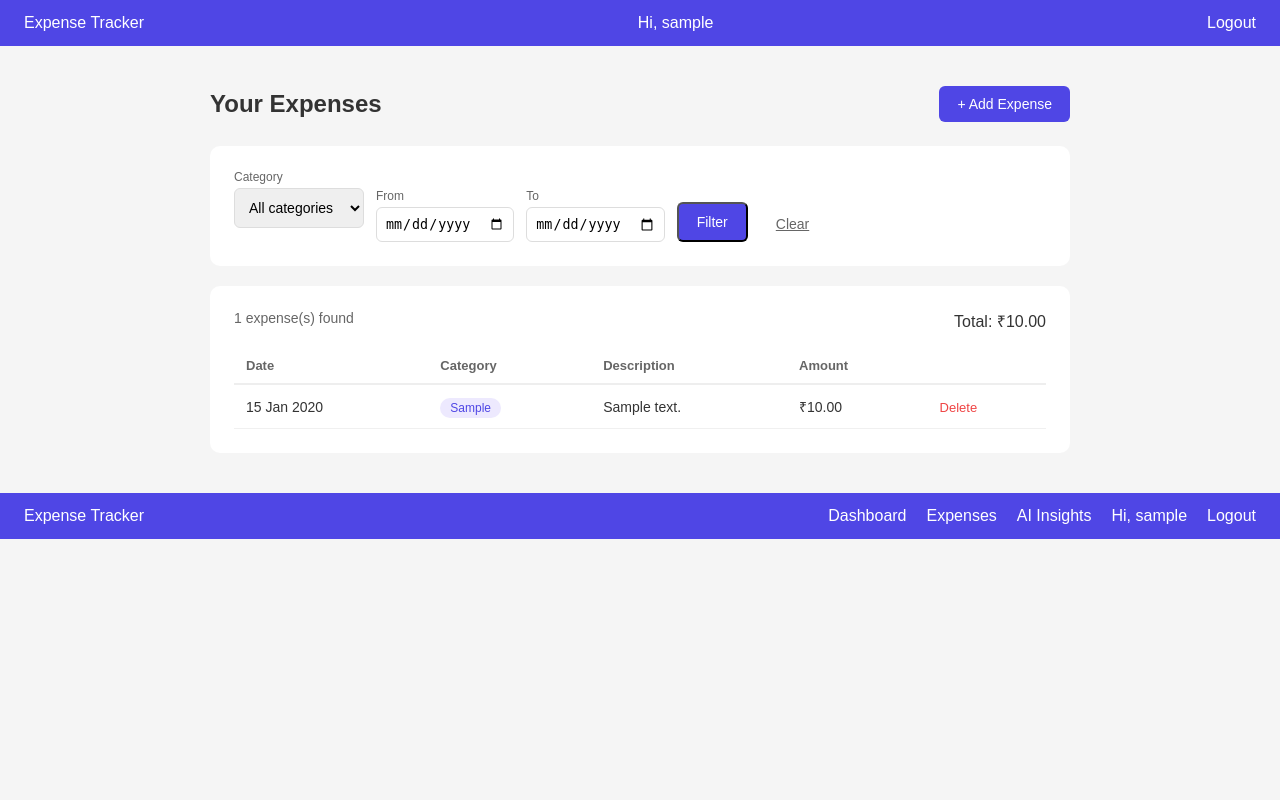
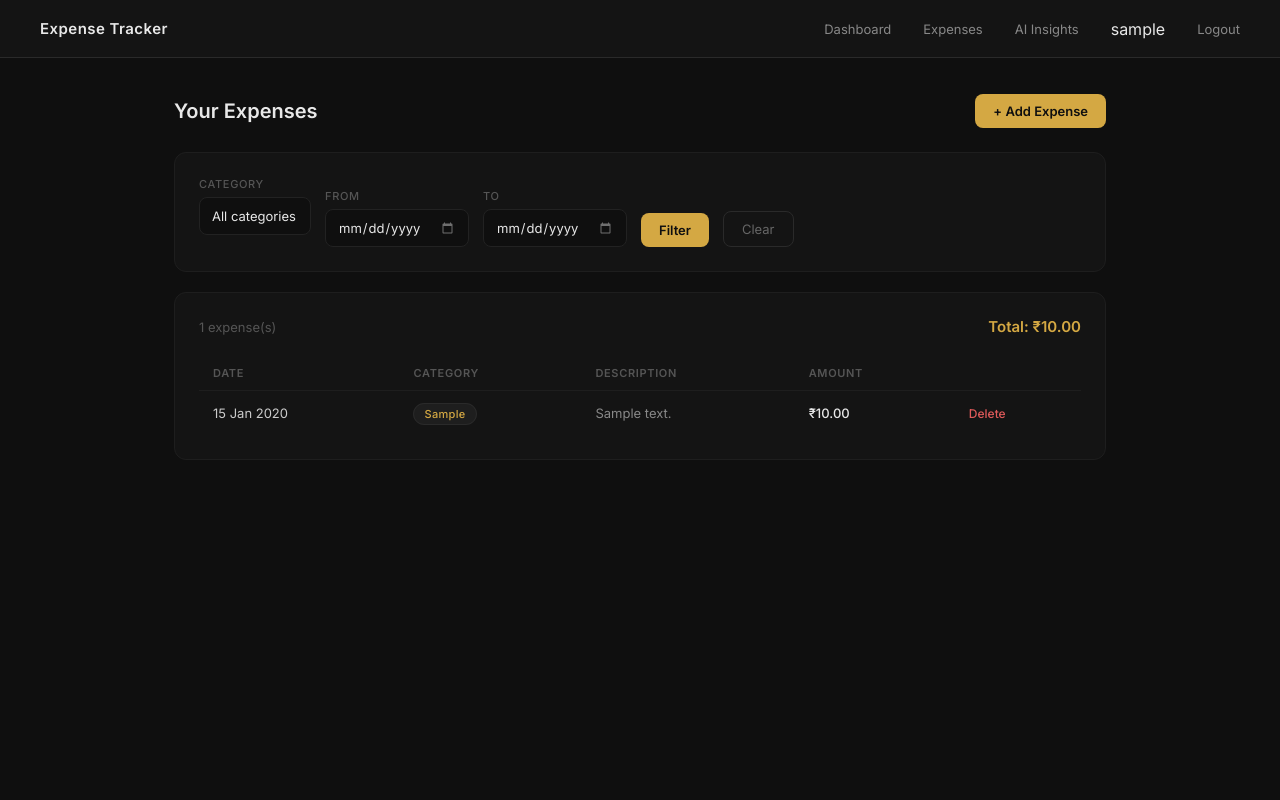
Before and after one commit to atharvvijayvergiya/Expense-Tracker, a Flask app: page /expenses in a window 1280 px wide. Run offline with Flask 3, Linux system fonts and the light colour scheme; a user stored in the database is signed in; tables that the repository leaves empty hold one stand-in row (values such as "Sample post").

Commit message:
updated css

```diff
--- a/static/style.css
+++ b/static/style.css
@@ -1,25 +1,359 @@
+@import url('https://fonts.googleapis.com/css2?family=Inter:wght@300;400;500;600&display=swap');
+
 * { margin: 0; padding: 0; box-sizing: border-box; }
-body { font-family: sans-serif; background: #f5f5f5; color: #333; }
-nav { background: #4f46e5; color: white; padding: 14px 24px; display: flex; justify-content: space-between; align-items: center; }
-nav a { color: white; text-decoration: none; }
-.container { max-width: 900px; margin: 40px auto; padding: 0 20px; }
-.auth-box { background: white; padding: 32px; border-radius: 10px; max-width: 400px; margin: 0 auto; }
-.auth-box h2 { margin-bottom: 20px; }
-.auth-box input { width: 100%; padding: 10px; margin-bottom: 14px; border: 1px solid #ddd; border-radius: 6px; font-size: 14px; }
-.auth-box button { width: 100%; padding: 10px; background: #4f46e5; color: white; border: none; border-radius: 6px; font-size: 14px; cursor: pointer; }
-.auth-box p { margin-top: 14px; font-size: 13px; }
-.flash { background: #fef3c7; border: 1px solid #f59e0b; padding: 10px 14px; border-radius: 6px; margin-bottom: 16px; }
 
-.btn { background: #4f46e5; color: white; padding: 10px 18px; border-radius: 6px; text-decoration: none; font-size: 14px; }
-.card { background: white; padding: 24px; border-radius: 10px; margin-bottom: 20px; }
+body {
+    font-family: 'Inter', sans-serif;
+    background: #0f0f0f;
+    color: #e8e8e8;
+    min-height: 100vh;
+}
+
+/* NAV */
+nav {
+    background: #141414;
+    padding: 0 40px;
+    height: 58px;
+    display: flex;
+    justify-content: space-between;
+    align-items: center;
+    border-bottom: 1px solid #2a2a2a;
+}
+
+nav .nav-brand {
+    font-size: 15px;
+    font-weight: 600;
+    color: #e8e8e8;
+    letter-spacing: 0.03em;
+}
+
+nav .nav-links {
+    display: flex;
+    gap: 32px;
+    align-items: center;
+}
+
+nav .nav-links a {
+    color: #888;
+    text-decoration: none;
+    font-size: 13px;
+    font-weight: 400;
+    transition: color 0.2s;
+}
+
+nav .nav-links a:hover { color: #e8e8e8; }
+
+nav .nav-links .nav-user {
+    color: #555;
+    font-size: 13px;
+}
+
+nav .nav-links .nav-logout {
+    color: #e05a5a;
+}
+
+nav .nav-links .nav-logout:hover { color: #ff7070; }
+
+/* CONTAINER */
+.container {
+    max-width: 980px;
+    margin: 0 auto;
+    padding: 36px 24px;
+}
+
+/* FLASH */
+.flash {
+    background: #1e1a13;
+    border-left: 3px solid #d4a843;
+    padding: 12px 16px;
+    border-radius: 0 6px 6px 0;
+    margin-bottom: 20px;
+    font-size: 13px;
+    color: #d4a843;
+}
+
+/* AUTH — centered properly */
+.auth-wrapper {
+    min-height: calc(100vh - 58px);
+    display: flex;
+    align-items: center;
+    justify-content: center;
+    padding: 40px 24px;
+}
+
+.auth-box {
+    background: #141414;
+    padding: 40px 36px;
+    border-radius: 14px;
+    width: 100%;
+    max-width: 400px;
+    border: 1px solid #222;
+}
+
+.auth-box h2 {
+    font-size: 22px;
+    font-weight: 600;
+    margin-bottom: 6px;
+    color: #e8e8e8;
+}
+
+.auth-box .subtitle {
+    font-size: 13px;
+    color: #555;
+    margin-bottom: 28px;
+}
+
+.auth-box input {
+    width: 100%;
+    padding: 11px 14px;
+    margin-bottom: 12px;
+    border: 1px solid #222;
+    border-radius: 8px;
+    font-size: 14px;
+    font-family: 'Inter', sans-serif;
+    background: #0f0f0f;
+    color: #e8e8e8;
+    transition: border 0.2s;
+}
+
+.auth-box input:focus {
+    outline: none;
+    border-color: #d4a843;
+}
+
+.auth-box input::placeholder { color: #444; }
+
+.auth-box button {
+    width: 100%;
+    padding: 12px;
+    background: #d4a843;
+    color: #0f0f0f;
+    border: none;
+    border-radius: 8px;
+    font-size: 14px;
+    font-family: 'Inter', sans-serif;
+    font-weight: 600;
+    cursor: pointer;
+    margin-top: 6px;
+    transition: background 0.2s;
+}
+
+.auth-box button:hover { background: #e0b855; }
+
+.auth-box p {
+    margin-top: 20px;
+    font-size: 13px;
+    color: #555;
+    text-align: center;
+}
+
+.auth-box p a {
+    color: #d4a843;
+    text-decoration: none;
+    font-weight: 500;
+}
+
+/* BUTTONS */
+.btn {
+    background: #d4a843;
+    color: #0f0f0f;
+    padding: 9px 18px;
+    border-radius: 8px;
+    text-decoration: none;
+    font-size: 13px;
+    font-weight: 600;
+    font-family: 'Inter', sans-serif;
+    transition: background 0.2s;
+    display: inline-block;
+    border: none;
+    cursor: pointer;
+    white-space: nowrap;
+}
+
+.btn:hover { background: #e0b855; }
+
+.btn-ghost {
+    background: transparent;
+    color: #666;
+    padding: 9px 18px;
+    border-radius: 8px;
+    text-decoration: none;
+    font-size: 13px;
+    font-family: 'Inter', sans-serif;
+    border: 1px solid #2a2a2a;
+    transition: all 0.2s;
+    display: inline-block;
+    cursor: pointer;
+    white-space: nowrap;
+}
+
+.btn-ghost:hover { color: #e8e8e8; border-color: #444; }
+
+.btn-dark {
+    background: #1e1e1e;
+    color: #e8e8e8;
+    padding: 9px 18px;
+    border-radius: 8px;
+    text-decoration: none;
+    font-size: 13px;
+    font-weight: 500;
+    font-family: 'Inter', sans-serif;
+    transition: background 0.2s;
+    display: inline-block;
+    border: 1px solid #2a2a2a;
+    cursor: pointer;
+    white-space: nowrap;
+}
+
+.btn-dark:hover { background: #252525; }
+
+/* CARDS */
+.card {
+    background: #141414;
+    padding: 24px;
+    border-radius: 12px;
+    margin-bottom: 20px;
+    border: 1px solid #1e1e1e;
+}
+
+/* STAT CARDS */
+.stat-card {
+    background: #141414;
+    padding: 22px 24px;
+    border-radius: 12px;
+    border: 1px solid #1e1e1e;
+}
+
+.stat-label {
+    font-size: 11px;
+    color: #555;
+    text-transform: uppercase;
+    letter-spacing: 0.08em;
+    margin-bottom: 10px;
+}
+
+.stat-value {
+    font-size: 26px;
+    font-weight: 600;
+    color: #d4a843;
+}
+
+/* TABLE */
 table { width: 100%; border-collapse: collapse; }
-th { text-align: left; padding: 10px 12px; border-bottom: 2px solid #eee; font-size: 13px; color: #666; }
-td { padding: 12px; border-bottom: 1px solid #f0f0f0; font-size: 14px; }
-.badge { background: #ede9fe; color: #4f46e5; padding: 3px 10px; border-radius: 20px; font-size: 12px; }
-.delete { color: #ef4444; font-size: 13px; text-decoration: none; }
-.delete:hover { text-decoration: underline; }
-select { width: 100%; padding: 10px; margin-bottom: 14px; border: 1px solid #ddd; border-radius: 6px; font-size: 14px; }
 
-.stat-card { background: white; padding: 20px 24px; border-radius: 10px; }
-.stat-label { font-size: 12px; color: #666; margin-bottom: 6px; }
-.stat-value { font-size: 24px; font-weight: 500; color: #333; }
+th {
+    text-align: left;
+    padding: 10px 14px;
+    border-bottom: 1px solid #1e1e1e;
+    font-size: 11px;
+    font-weight: 600;
+    color: #555;
+    text-transform: uppercase;
+    letter-spacing: 0.06em;
+}
+
+td {
+    padding: 14px;
+    border-bottom: 1px solid #1a1a1a;
+    font-size: 13px;
+    color: #ccc;
+}
+
+tr:last-child td { border-bottom: none; }
+tr:hover td { background: #191919; }
+
+/* BADGE */
+.badge {
+    background: #1e1e1e;
+    color: #d4a843;
+    padding: 3px 10px;
+    border-radius: 20px;
+    font-size: 11px;
+    font-weight: 500;
+    letter-spacing: 0.03em;
+    border: 1px solid #2a2a2a;
+}
+
+.delete {
+    color: #e05a5a;
+    font-size: 12px;
+    text-decoration: none;
+    font-weight: 500;
+}
+
+.delete:hover { color: #ff7070; }
+
+/* FILTER FORM — properly aligned */
+.filter-form {
+    display: flex;
+    flex-direction: row;
+    gap: 14px;
+    align-items: flex-end;
+    flex-wrap: wrap;
+}
+
+.filter-group {
+    display: flex;
+    flex-direction: column;
+    gap: 6px;
+}
+
+.filter-group label {
+    font-size: 11px;
+    color: #555;
+    font-weight: 500;
+    text-transform: uppercase;
+    letter-spacing: 0.06em;
+}
+
+.filter-group select,
+.filter-group input[type="date"] {
+    padding: 9px 12px;
+    border: 1px solid #222;
+    border-radius: 8px;
+    font-size: 13px;
+    font-family: 'Inter', sans-serif;
+    background: #0f0f0f;
+    color: #e8e8e8;
+    transition: border 0.2s;
+    height: 38px;
+}
+
+.filter-group select:focus,
+.filter-group input[type="date"]:focus {
+    outline: none;
+    border-color: #d4a843;
+}
+
+.filter-group input[type="date"]::-webkit-calendar-picker-indicator {
+    filter: invert(1);
+    opacity: 0.4;
+}
+
+/* ADD EXPENSE SELECT */
+select {
+    width: 100%;
+    padding: 11px 14px;
+    margin-bottom: 12px;
+    border: 1px solid #222;
+    border-radius: 8px;
+    font-size: 14px;
+    font-family: 'Inter', sans-serif;
+    background: #0f0f0f;
+    color: #e8e8e8;
+    appearance: none;
+}
+
+/* PAGE HEADERS */
+.page-header {
+    display: flex;
+    justify-content: space-between;
+    align-items: center;
+    margin-bottom: 24px;
+}
+
+.page-header h2 {
+    font-size: 20px;
+    font-weight: 600;
+    color: #e8e8e8;
+}
--- a/templates/add_expense.html
+++ b/templates/add_expense.html
@@ -1,7 +1,9 @@
 {% extends 'base.html' %}
 {% block content %}
+<div class="auth-wrapper">
     <div class="auth-box">
         <h2>Add Expense</h2>
+        <p class="subtitle">Log a new expense</p>
         <form method="POST">
             <input type="number" name="amount" placeholder="Amount (₹)" step="0.01" required>
             <select name="category" required>
@@ -19,4 +21,5 @@
         </form>
         <p><a href="{{ url_for('expenses') }}">← Back to expenses</a></p>
     </div>
+</div>
 {% endblock %}
--- a/templates/base.html
+++ b/templates/base.html
@@ -5,13 +5,18 @@
     <link rel="stylesheet" href="{{ url_for('static', filename='style.css') }}">
 </head>
 <body>
+    {% if current_user.is_authenticated %}
     <nav>
-        <span>Expense Tracker</span>
-        {% if current_user.is_authenticated %}
-            <span>Hi, {{ current_user.username }}</span>
+        <span class="nav-brand">Expense Tracker</span>
+        <div class="nav-links">
+            <a href="{{ url_for('home') }}">Dashboard</a>
+            <a href="{{ url_for('expenses') }}">Expenses</a>
+            <a href="{{ url_for('insights') }}">AI Insights</a>
+            <span>{{ current_user.username }}</span>
             <a href="{{ url_for('logout') }}">Logout</a>
-        {% endif %}
+        </div>
     </nav>
+    {% endif %}
     <div class="container">
         {% with messages = get_flashed_messages() %}
             {% if messages %}
@@ -22,20 +27,5 @@
         {% endwith %}
         {% block content %}{% endblock %}
     </div>
-
-
-<nav>
-    <span>Expense Tracker</span>
-    {% if current_user.is_authenticated %}
-        <div style="display:flex; gap:20px; align-items:center;">
-            <a href="{{ url_for('home') }}" style="color:white; text-decoration:none;">Dashboard</a>
-            <a href="{{ url_for('expenses') }}" style="color:white; text-decoration:none;">Expenses</a>
-            <a href="{{ url_for('insights') }}" style="color:white; text-decoration:none;">AI Insights</a>
-            <span>Hi, {{ current_user.username }}</span>
-            <a href="{{ url_for('logout') }}">Logout</a>
-        </div>
-    {% endif %}
-</nav>
-
 </body>
 </html>
--- a/templates/expenses.html
+++ b/templates/expenses.html
@@ -1,15 +1,15 @@
 {% extends 'base.html' %}
 {% block content %}
 
-<div style="display:flex; justify-content:space-between; align-items:center; margin-bottom:24px;">
+<div class="page-header">
     <h2>Your Expenses</h2>
     <a href="{{ url_for('add_expense') }}" class="btn">+ Add Expense</a>
 </div>
 
-<div class="card" style="margin-bottom:20px;">
-    <form method="GET" action="{{ url_for('expenses') }}" style="display:flex; gap:12px; flex-wrap:wrap; align-items:flex-end;">
-        <div>
-            <label style="font-size:12px; color:#666; display:block; margin-bottom:4px;">Category</label>
+<div class="card">
+    <form method="GET" action="{{ url_for('expenses') }}" class="filter-form">
+        <div class="filter-group">
+            <label>Category</label>
             <select name="category">
                 <option value="">All categories</option>
                 {% for cat in ['Food','Transport','Shopping','Entertainment','Health','Utilities','Other'] %}
@@ -17,24 +17,30 @@
                 {% endfor %}
             </select>
         </div>
-        <div>
-            <label style="font-size:12px; color:#666; display:block; margin-bottom:4px;">From</label>
-            <input type="date" name="start_date" value="{{ start_date }}" style="padding:8px; border:1px solid #ddd; border-radius:6px;">
+        <div class="filter-group">
+            <label>From</label>
+            <input type="date" name="start_date" value="{{ start_date }}">
         </div>
-        <div>
-            <label style="font-size:12px; color:#666; display:block; margin-bottom:4px;">To</label>
-            <input type="date" name="end_date" value="{{ end_date }}" style="padding:8px; border:1px solid #ddd; border-radius:6px;">
+        <div class="filter-group">
+            <label>To</label>
+            <input type="date" name="end_date" value="{{ end_date }}">
         </div>
-        <button type="submit" class="btn">Filter</button>
-        <a href="{{ url_for('expenses') }}" style="padding:10px 16px; font-size:14px; color:#666;">Clear</a>
+        <div class="filter-group">
+            <label>&nbsp;</label>
+            <button type="submit" class="btn">Filter</button>
+        </div>
+        <div class="filter-group">
+            <label>&nbsp;</label>
+            <a href="{{ url_for('expenses') }}" class="btn-ghost">Clear</a>
+        </div>
     </form>
 </div>
 
 {% if expenses %}
 <div class="card">
-    <div style="display:flex; justify-content:space-between; margin-bottom:16px;">
-        <span style="font-size:14px; color:#666;">{{ expenses|length }} expense(s) found</span>
-        <span style="font-weight:500;">Total: ₹{{ "%.2f"|format(total) }}</span>
+    <div style="display:flex; justify-content:space-between; align-items:center; margin-bottom:20px;">
+        <span style="font-size:13px; color:#555;">{{ expenses|length }} expense(s)</span>
+        <span style="font-size:15px; font-weight:600; color:#d4a843;">Total: ₹{{ "%.2f"|format(total) }}</span>
     </div>
     <table>
         <thead>
@@ -51,8 +57,8 @@
             <tr>
                 <td>{{ expense.date.strftime('%d %b %Y') }}</td>
                 <td><span class="badge">{{ expense.category }}</span></td>
-                <td>{{ expense.description or '—' }}</td>
-                <td>₹{{ "%.2f"|format(expense.amount) }}</td>
+                <td style="color:#888;">{{ expense.description or '—' }}</td>
+                <td style="font-weight:500; color:#e8e8e8;">₹{{ "%.2f"|format(expense.amount) }}</td>
                 <td><a href="{{ url_for('delete_expense', expense_id=expense.id) }}" class="delete">Delete</a></td>
             </tr>
             {% endfor %}
@@ -60,8 +66,9 @@
     </table>
 </div>
 {% else %}
-<div class="card">
-    <p>No expenses found. <a href="{{ url_for('add_expense') }}">Add your first one →</a></p>
+<div class="card" style="text-align:center; padding:48px;">
+    <p style="color:#555; margin-bottom:16px;">No expenses found.</p>
+    <a href="{{ url_for('add_expense') }}" class="btn">Add your first one</a>
 </div>
 {% endif %}
 
```
Also changed, not shown: templates/login.html (+11 -8 lines), templates/signup.html (+12 -9 lines). Lines whose indentation alone changed are shown as unchanged.
